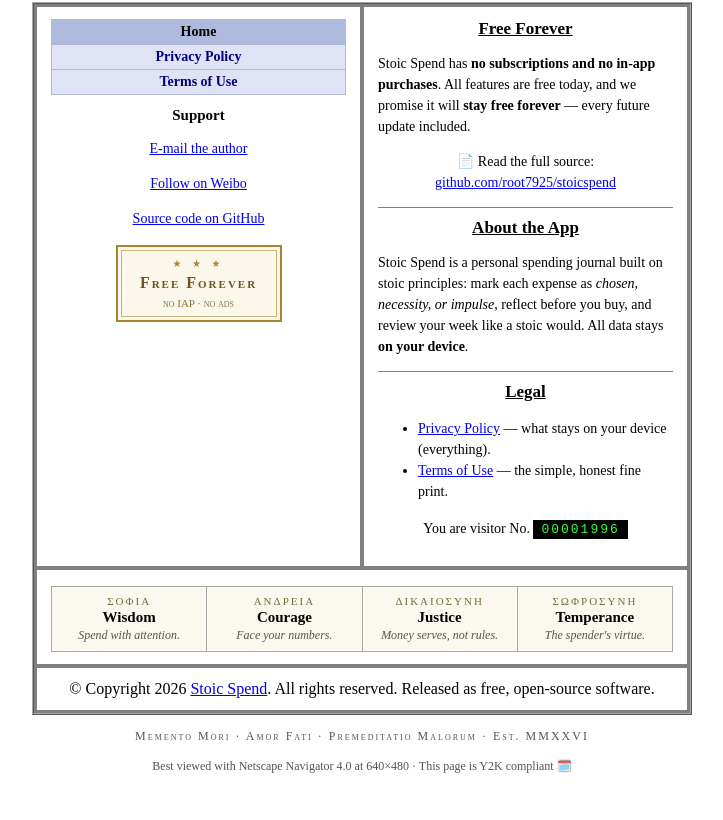
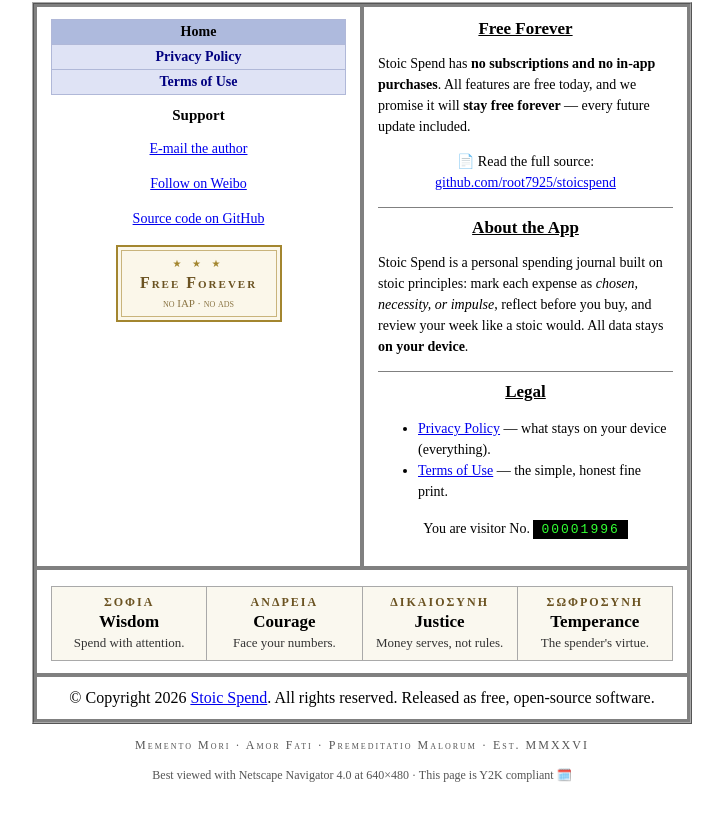
Before and after one commit to root7925/stoicspend, a plain HTML site: page web/index.html in a window 1280 px wide. Shown: the part 329-1149 px from the top of the page, without its empty margins (278-1001 px from the left). Drawn offline with Linux system fonts and the light colour scheme.

Commit message:
web: improve virtues table legibility (larger text, darker color, drop italic on Chinese)

```diff
--- a/web/index.html
+++ b/web/index.html
@@ -25,9 +25,9 @@
     .quotebox .q-author { font-size: 13px; color: #555; margin: 6px 0 0; }
     .virtues { width: 100%; border-collapse: collapse; margin-top: 4px; }
     .virtues td { border: 1px solid #a9a9a9; background: #faf8ef; text-align: center; padding: 8px 6px; width: 25%; }
-    .virtues .v-greek { font-size: 11px; letter-spacing: 2px; color: #7a6a3a; display: block; }
-    .virtues .v-name { font-weight: bold; font-size: 15px; display: block; margin: 2px 0; }
-    .virtues .v-desc { font-size: 12px; font-style: italic; color: #555; display: block; }
+    .virtues .v-greek { font-size: 12px; font-weight: bold; letter-spacing: 2px; color: #6b5322; display: block; }
+    .virtues .v-name { font-weight: bold; font-size: 17px; display: block; margin: 2px 0; }
+    .virtues .v-desc { font-size: 13px; font-style: normal; color: #333; display: block; line-height: 1.4; }
     .tagline { text-align: center; font-style: italic; font-size: 15px; color: #444444; margin: 0 0 14px; }
     /* 跑马灯横幅 */
     marquee { border: 2px groove #808080; background: #ffffcc; color: #7a0000; font-weight: bold; padding: 3px 0; font-size: 15px; margin-bottom: 14px; }
```
